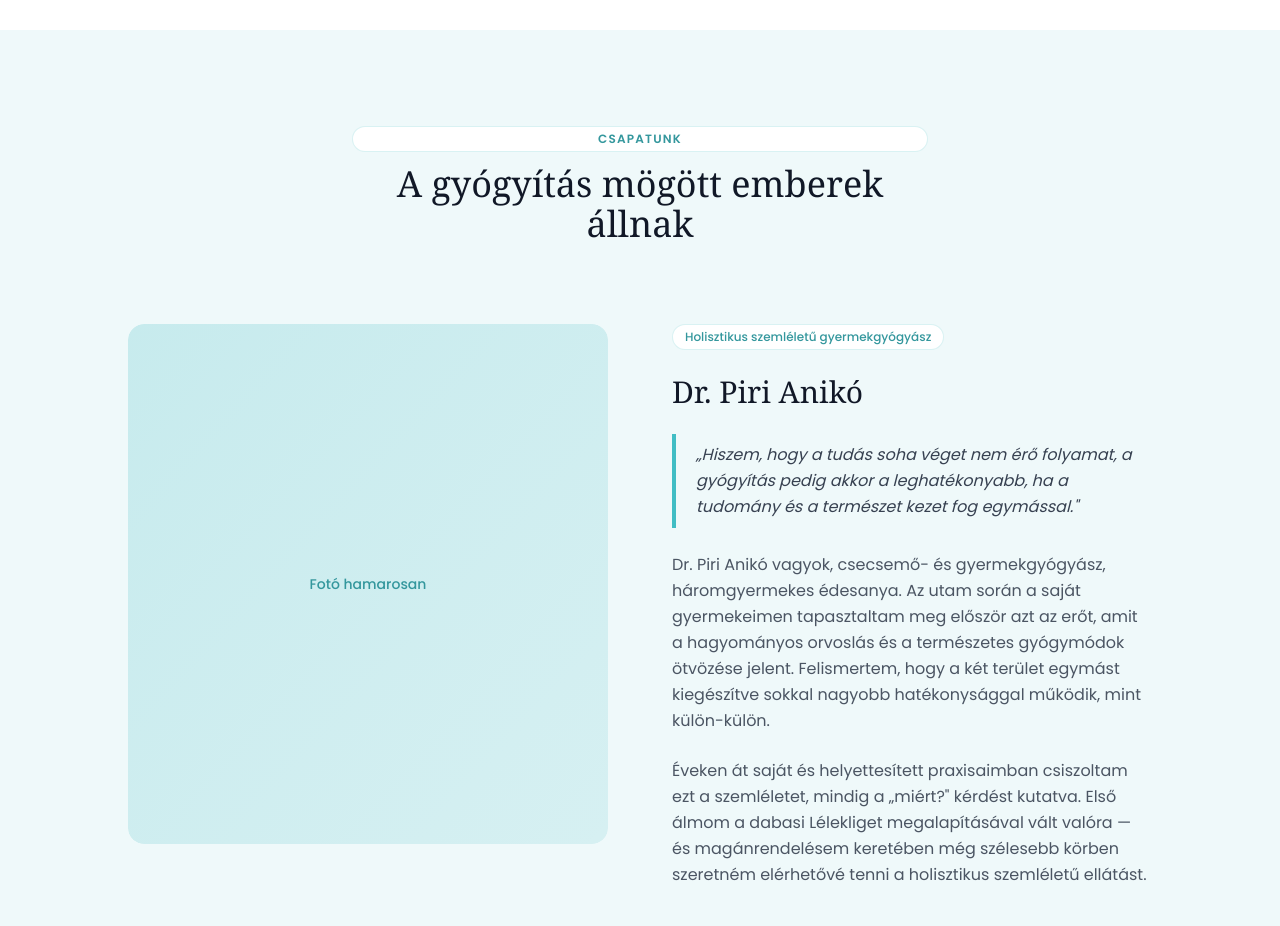
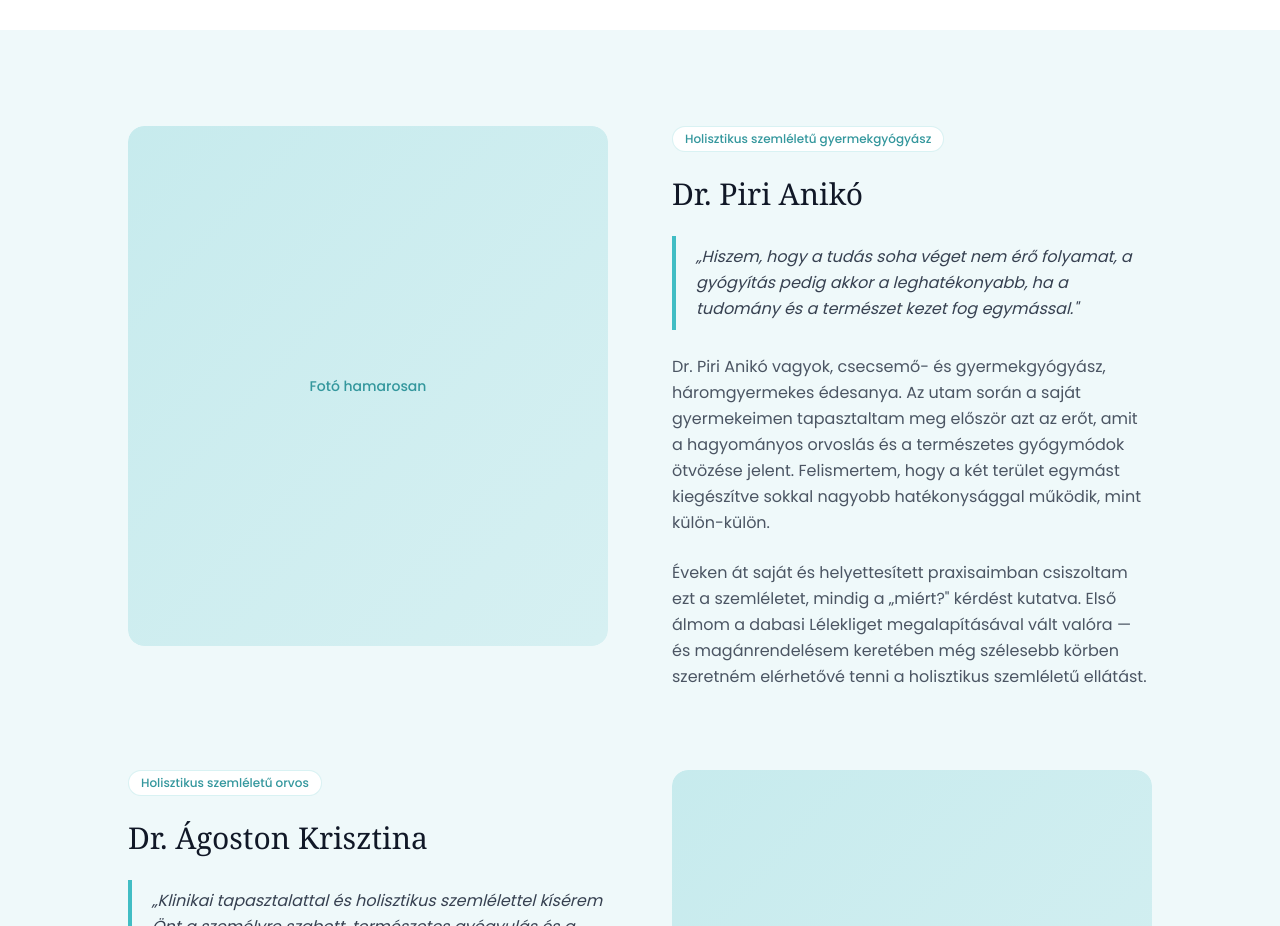
Before and after one commit to tokemate/lelekliget_eles_2026, an Astro site: page /rolunk in a window 1280 px wide. Shown: the part 1220-2146 px from the top of the page. Built offline with nearby package versions, Linux system fonts and the light colour scheme; Astro itself is replaced by a stand-in of ours; a web font is replaced by a local one.

Commit message:
rolunk: csapatunk badge és főcím eltávolítva

```diff
--- a/src/pages/rolunk.astro
+++ b/src/pages/rolunk.astro
@@ -78,15 +78,6 @@ const teamMembers = [
   <!-- ═══ CSAPAT ═══ -->
   <section class="bg-brand-50 py-24 px-4">
     <div class="mx-auto max-w-5xl flex flex-col gap-20">
-
-      <div class="max-w-xl mx-auto text-center flex flex-col gap-3">
-        <span class="inline-flex items-center justify-center rounded-full bg-white border border-brand/20 px-4 py-1 text-xs font-semibold tracking-widest uppercase text-brand-dark">
-          Csapatunk
-        </span>
-        <h2 class="text-3xl sm:text-4xl font-normal text-gray-900">
-          A gyógyítás mögött emberek állnak
-        </h2>
-      </div>
 
       <!-- Dr. Piri Anikó — fotó bal, szöveg jobb -->
       <div class="grid grid-cols-1 lg:grid-cols-2 gap-10 lg:gap-16 items-start">
```
